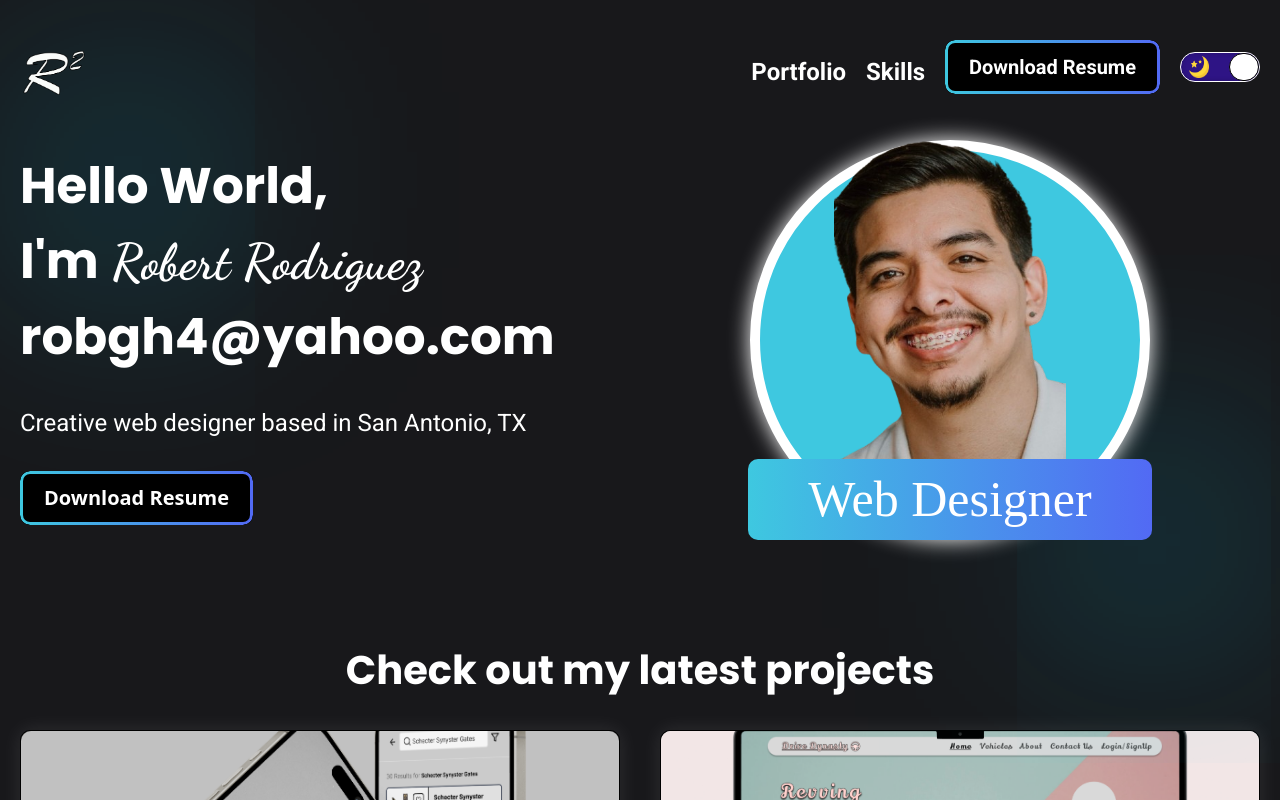
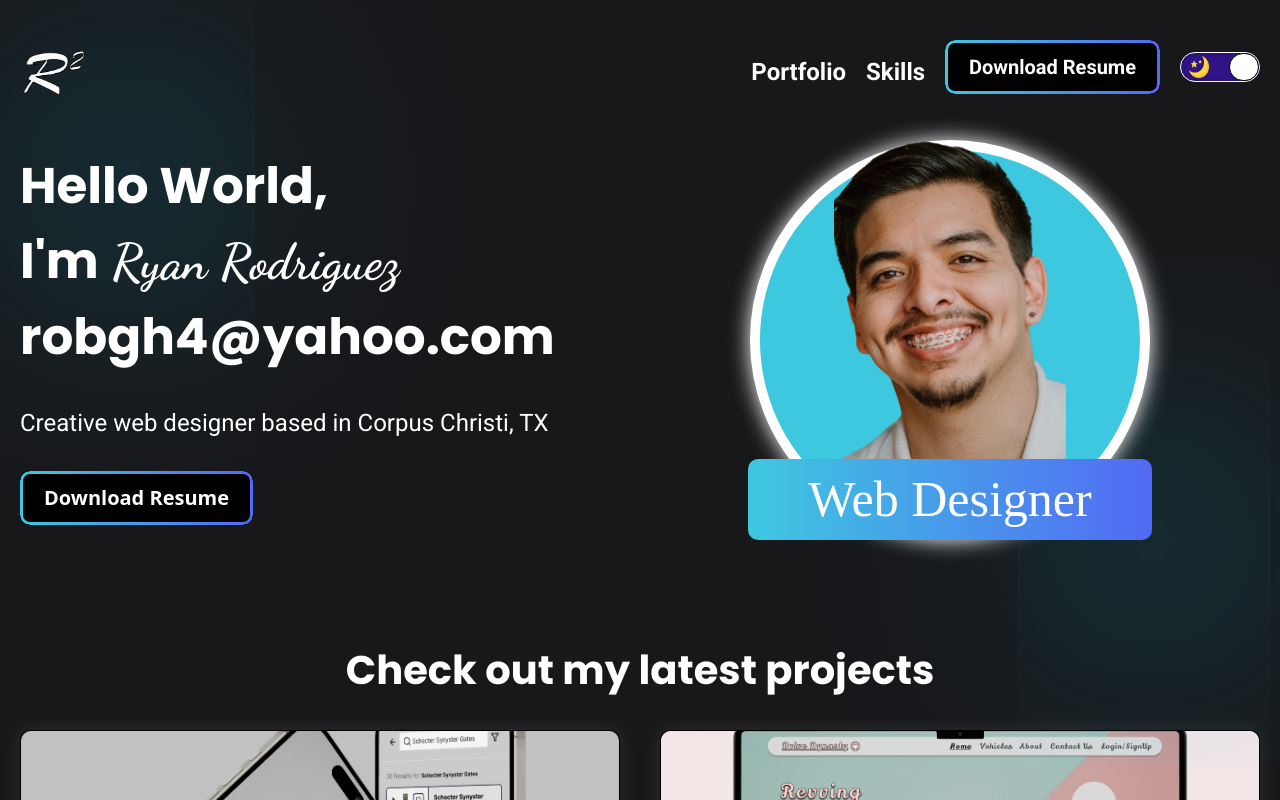
Before and after one commit to Ryanrod21/Ryan-Portfolio, a React (Vite) app: page / in a window 1280 px wide. Shown: the top 800 px of the page. Built offline with nearby package versions, Linux system fonts and the light colour scheme.

Commit message:
added name

```diff
--- a/index.html
+++ b/index.html
@@ -20,7 +20,7 @@
     />
 
     <title>
-      Robert Rodriguez | Web Designer San Antonio, Tx
+      Ryan Rodriguez | Web Designer Robstown, Tx
     </title>
 
   </head>
--- a/src/sections/HeroSection.jsx
+++ b/src/sections/HeroSection.jsx
@@ -13,11 +13,11 @@ function HeroSection() {
         <div className="hero-container-inner">
           <div className="content text-left  flex flex-col gap-[30px]">
             <h1>
-              Hello World, <br></br>I'm<span> Robert Rodriguez </span><br></br>robgh4@yahoo.com{" "}
+              Hello World, <br></br>I'm<span> Ryan Rodriguez </span><br></br>robgh4@yahoo.com{" "}
             </h1>
 
             <p>
-            Creative web designer based in San Antonio, TX
+            Creative web designer based in Corpus Christi, TX
             </p>
             <div className="button-wrap">
               <a href="/robres.pdf" className="primary-button">Download Resume</a>
```
